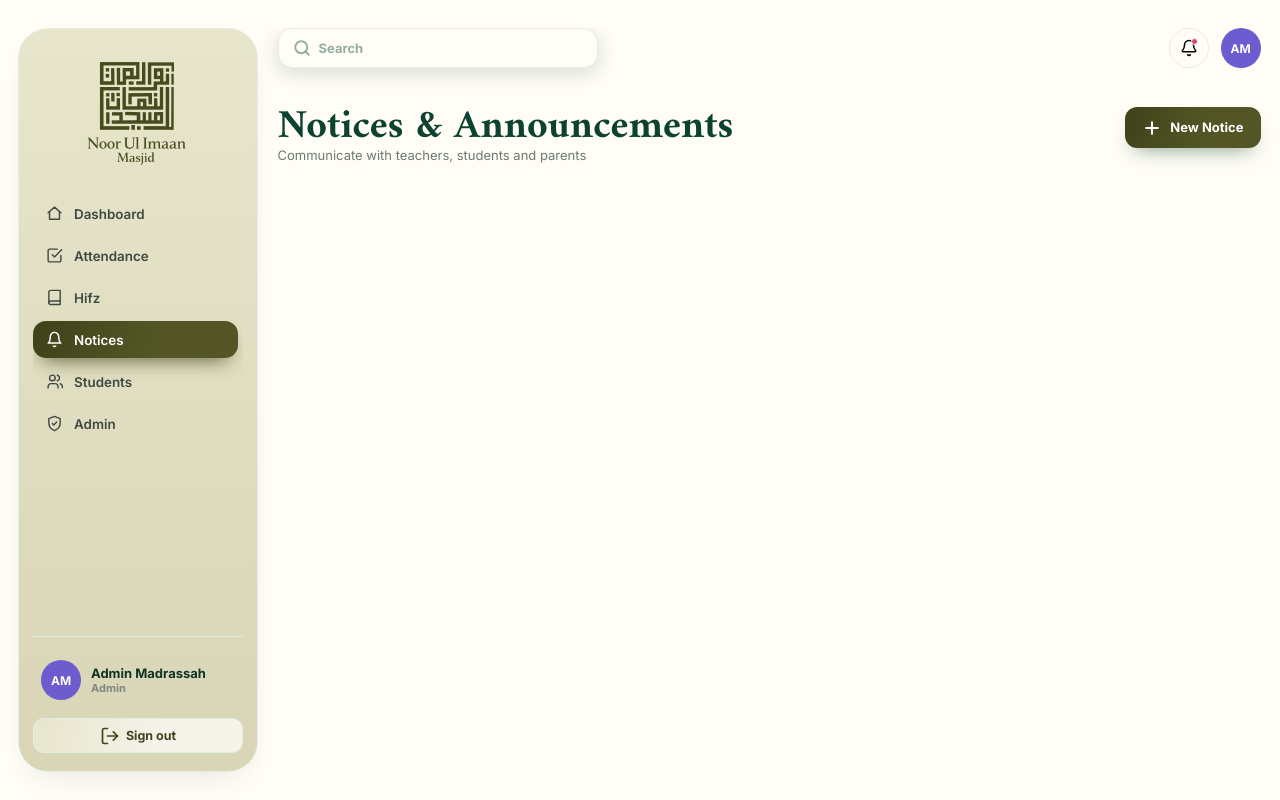
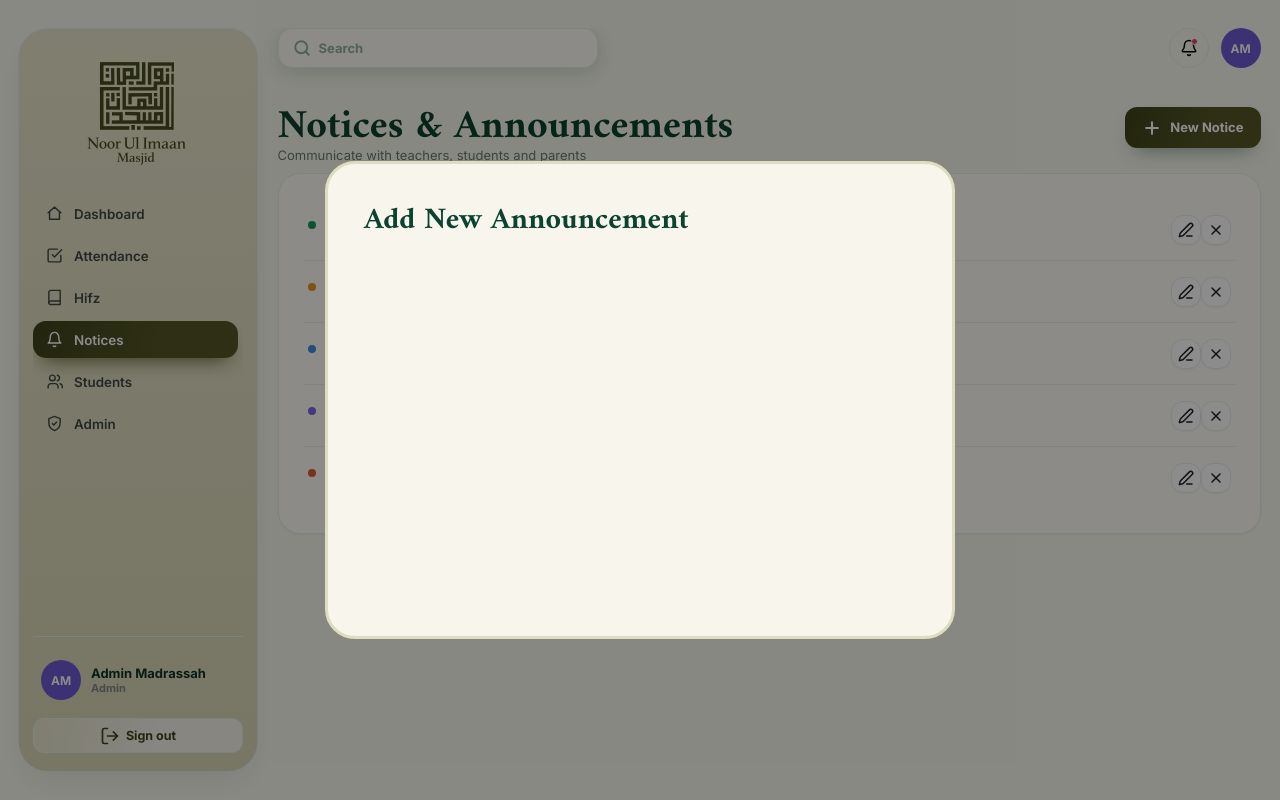
Before and after one commit to shahrukhdev/Learning-Management-System, a React (Vite) app: page /dashboard/notices in a window 1280 px wide. Built offline with nearby package versions, Linux system fonts and the light colour scheme.

Commit message:
notice page has been developed

```diff
--- /dev/null
+++ b/src/components/Notices/Notices.css
@@ -0,0 +1,146 @@
+@import url('https://fonts.googleapis.com/css2?family=Plus+Jakarta+Sans:ital,wght@0,200..800;1,200..800&display=swap');
+
+:root {
+    --plus-jakarta-font: 'Plus Jakarta Sans', sans-serif;
+}
+
+/* =========================================================
+  Notices Page css
+========================================================= */
+
+.notices-head {
+  display: flex;
+  justify-content: space-between;
+  align-items: center;
+}
+
+.notices-desc {
+  font-family: var(--font-inter);
+  font-style: normal;
+  font-weight: 400;
+  font-size: 1.3rem;
+  line-height: 16px;
+  color: #6B7A73;
+  margin-top: -15px !important;
+}
+
+.new-notice-btn {
+  height: 40.55px;
+  background: #0B4629;
+  border-radius: 12.1658px;
+  background: linear-gradient(104.94deg, #3F421A 0%, #535624 60%), rgba(255, 255, 255, 0.002);
+  box-shadow: 0px 10.1382px 20.2764px -10.1382px rgba(11, 70, 41, 0.55);
+  border-radius: 12.1658px;
+  display: flex;
+  justify-content: center;
+  align-items: center;
+  gap: 8px;
+  padding: 11px 17px;
+  border: none;
+  font-family: var(--font-inter);
+  font-style: normal;
+  font-weight: 700;
+  font-size: 1.3rem;
+  line-height: 16px;
+  color: #FFFFFF;
+}
+
+.notice-box {
+    min-height: 300px;
+    background: #FFFDF6;
+    border: 1.01382px solid #E5EEE8;
+    box-shadow: 0px 1.01382px 2.02764px rgba(15, 28, 23, 0.04);
+    border-radius: 22.304px;
+    padding: 25px 25px;
+    margin-top: 10px;
+}
+
+/* Notice */
+
+.notice-item {
+    display: flex;
+    justify-content: space-between;
+    align-items: center;
+    border-bottom: 1px solid #E5EEE8;
+    padding: 14px 4px;
+}
+
+.notice-item:last-child {
+    border-bottom: none;
+}
+
+/* Dot */
+
+.notice-dot {
+    width: 8px;
+    height: 8px;
+    margin-right: 12px;
+    border-radius: 50%;
+    margin-top: -10px;
+}
+
+.notice-dot.green {
+    background: #159A57;
+}
+
+.notice-dot.yellow {
+    background: #DE9B23;
+}
+
+.notice-dot.blue {
+    background: #3E8FDE;
+}
+
+.notice-dot.purple {
+    background: #7C6AE8;
+}
+
+.notice-dot.red {
+    background: #E4573D;
+}
+
+/* Content */
+
+.notice-content {
+    min-width: 0;
+    flex: 1;
+}
+
+.notice-title {
+    margin-bottom: 2px;
+    font-family: var(--plus-jakarta-font);
+    font-style: normal;
+    font-weight: 700;
+    font-size: 1.3rem;
+    line-height: 17px;
+    color: #0F1C17;
+}
+
+.notice-description {
+    margin: 0;
+    font-family: 'Inter', sans-serif;
+    font-weight: 400;
+    font-size: 1.15rem;
+    line-height: 14px;
+    color: #96A39D;
+}
+
+/* Actions */
+
+.notice-actions {
+    display: flex;
+    align-items: center;
+    gap: 6pxpx;
+}
+
+.notice-actions button {
+    width: 30px;
+    height: 30px;
+    background: #FFFFFF;
+    border: 1px solid #E5EEE8;
+    box-shadow: 0px 1.01382px 2.02764px rgba(15, 28, 23, 0.04);
+    border-radius: 12px;
+    display: flex;
+    justify-content: center;
+    align-items: center;
+}
--- /dev/null
+++ b/src/components/Notices/Notices.data.ts
@@ -0,0 +1,43 @@
+import type { Notice } from "./Notices.types";
+
+export const notices: Notice[] = [
+    {
+        id: 1,
+        title: "Ramadan Schedule Change",
+        description: "Effective from 10 Apr — all classes shift to evening timing (5:00 PM – 7:30 PM)",
+        createdAt: new Date(),
+        updatedAt: new Date(),
+    },
+
+    {
+        id: 2,
+        title: "Hifz Exam – End of Month",
+        description: "2026-04-28 • Covers Juz 1–3 for all Hifz levels",
+        createdAt: new Date(),
+        updatedAt: new Date(),
+    },
+
+    {
+        id: 3,
+        title: "Parent–Teacher Evening",
+        description: "2026-04-25 • 5:00 PM onward in the main hall",
+        createdAt: new Date(),
+        updatedAt: new Date(),
+    },
+
+    {
+        id: 4,
+        title: "New Teacher Onboarding",
+        description: "Sr. Ayesha joins Class B starting next week",
+        createdAt: new Date(),
+        updatedAt: new Date(),
+    },
+
+    {
+        id: 5,
+        title: "Madrasah Closed – Public Holiday",
+        description: "2026-04-14 • Resume classes 2026-04-15",
+        createdAt: new Date(),
+        updatedAt: new Date(),
+    },
+];
--- /dev/null
+++ b/src/components/Notices/NoticesList.tsx
@@ -0,0 +1,67 @@
+import { PenLine, X } from "lucide-react";
+
+import type { Notice } from "./Notices.types";
+
+interface NoticeItemPros {
+    notice: Notice;
+    onEdit?: (id: number) => void;
+    onDelete?: (id: number) => void;
+}
+
+const noticeColors = [
+    "green",
+    "yellow",
+    "blue",
+    "purple",
+    "red",
+];
+
+const NoticeList = ({notice, onEdit, onDelete}: NoticeItemPros) => {
+
+    const color = noticeColors[(notice.id - 1) % noticeColors.length];
+
+    return (
+        <div className="notice-item">
+
+            {/* Notice Dot */}
+            <span className={`notice-dot ${color}`}></span>
+
+            {/* Notice Content */}
+            <div className="notice-content">
+
+                <h3 className="notice-title">
+                    {notice.title}
+                </h3>
+
+                <p className="notice-description">
+                    {notice.description}
+                </p>
+
+            </div>
+
+            {/* Notice Actions */}
+            <div className="notice-actions">
+
+                <button
+                    type="button"
+                    className="notice-action-btn"
+                    onClick={() => onEdit?.(notice.id)}
+                >
+                    <PenLine size={16} strokeWidth={2.2} color="#231F20" />
+                </button>
+
+                <button
+                    type="button"
+                    className="notice-action-btn"
+                    onClick={() => onDelete?.(notice.id)}
+                >
+                    <X size={16} strokeWidth={2.2} color="#231F20" />
+                </button>
+
+            </div>
+
+        </div>
+    );
+};
+
+export default NoticeList;
--- /dev/null
+++ b/src/components/Popups/AnnoucementsPopup.css
@@ -0,0 +1,36 @@
+@import url('https://fonts.googleapis.com/css2?family=Amiri:ital,wght@0,400;0,700;1,400;1,700&display=swap');
+
+:root {
+  --font-amiri: "Amiri", sans-serif;
+}
+
+.popup-wrapper {
+    background: rgba(0, 0, 0, 0.45);
+    position: fixed;
+    top: 0;
+    left: 0;
+    width: 100%;
+    height: 100%;
+    display: flex;
+    justify-content: center;
+    align-items: center;
+}
+
+.popup-box {
+    max-width: 630px;
+    width: 100%;
+    min-height: 478px;
+    background: #F7F5EC;
+    border: 3px solid #DFDDBF;
+    border-radius: 30px;
+    padding: 30px 36px;
+}
+
+.popup-title {
+    font-family: var(--font-amiri);
+    font-style: normal;
+    font-weight: 700;
+    font-size: 3rem;
+    line-height: 53px;
+    color: #0B4230;
+}
--- /dev/null
+++ b/src/components/Popups/AnnoucementsPopup.tsx
@@ -0,0 +1,13 @@
+import "./AnnoucementsPopup.css";
+
+const AnnoucementsPopup = () => {
+    return (
+        <div className="popup-wrapper">
+            <div className="popup-box">
+                <h2 className="popup-title">Add New Announcement</h2>
+            </div>
+        </div>
+    );
+};
+
+export default AnnoucementsPopup;
--- a/src/index.css
+++ b/src/index.css
@@ -48,7 +48,7 @@ body {
     min-height: 100vh;
     display: flex;
     padding: 28px 0 28px 18px;
-    background-color: #FFFDF6;
+    background-color: #F7F8ED;
 }
 
 .dashboard-main {
@@ -346,45 +346,3 @@ body {
   color: #0F1C17;
   margin-bottom: 0;
 }
-
-
-/* =========================================================
-  Notices Page css
-========================================================= */
-
-.notices-head {
-  display: flex;
-  justify-content: space-between;
-  align-items: center;
-}
-
-.notices-desc {
-  font-family: var(--font-inter);
-  font-style: normal;
-  font-weight: 400;
-  font-size: 1.3rem;
-  line-height: 16px;
-  color: #6B7A73;
-  margin-top: -15px !important;
-}
-
-.new-notice-btn {
-  height: 40.55px;
-  background: #0B4629;
-  border-radius: 12.1658px;
-  background: linear-gradient(104.94deg, #3F421A 0%, #535624 60%), rgba(255, 255, 255, 0.002);
-  box-shadow: 0px 10.1382px 20.2764px -10.1382px rgba(11, 70, 41, 0.55);
-  border-radius: 12.1658px;
-  display: flex;
-  justify-content: center;
-  align-items: center;
-  gap: 8px;
-  padding: 11px 17px;
-  border: none;
-  font-family: var(--font-inter);
-  font-style: normal;
-  font-weight: 700;
-  font-size: 1.3rem;
-  line-height: 16px;
-  color: #FFFFFF;
-}
--- a/src/pages/Notices/Notices.tsx
+++ b/src/pages/Notices/Notices.tsx
@@ -1,7 +1,25 @@
 import { Plus } from "lucide-react";
 import SEO from "../../components/Seo/SEO";
 
+import NoticeList from "../../components/Notices/NoticesList";
+import { notices } from "../../components/Notices/Notices.data";
+import "../../components/Notices/Notices.css";
+import AnnoucementsPopup from "../../components/Popups/AnnoucementsPopup";
+
 const Notices = () => {
+
+    const handleNewNotice = () => {
+        console.log("New Notice");
+    }
+
+    const handleEdit = (id: number) => {
+        console.log("Edit Notice:", id);
+    }
+
+    const handleDelete = (id: number) => {
+        console.log("Delete Notice:", id);
+    }
+
     return (
         <>
             <SEO
@@ -23,15 +41,33 @@ const Notices = () => {
                                 <button
                                     type="button"
                                     className="new-notice-btn"
+                                    onClick={() => handleNewNotice()}
                                 >
                                     <Plus color="#fff" size={20} strokeWidth={2.5} />
                                     <span>New Notice</span>
                                 </button>
                             </div>
                         </div>
+
+                        {/* Notice List */}
+                        <div className="col-12">
+                            <div className="notice-box">
+                                {notices.map((notice) => (
+                                    <NoticeList
+                                        key={notice.id}
+                                        notice={notice}
+                                        onEdit={handleEdit}
+                                        onDelete={handleDelete}
+                                    />
+                                ))}
+                            </div>
+                        </div>
                     </div>
                 </div>
             </section>
+
+            {/* Annoucements Popup */}
+            <AnnoucementsPopup />
 
         </>
     );
--- a/src/routes/AppRoutes.tsx
+++ b/src/routes/AppRoutes.tsx
@@ -27,10 +27,6 @@ const AppRoutes = () => {
                 <Route path="attendance" element={<Attendance />} />
                 <Route path="notices" element={<Notices />} />
 
-                {/* <Route path="notices" element="" />
-                <Route path="students" element="" />
-                <Route path="admin" element="" /> */}
-
             </Route>
 
         </Routes>
```
Also changed, not shown: src/components/Notices/Notices.types.ts (added, +7 -0 lines).
